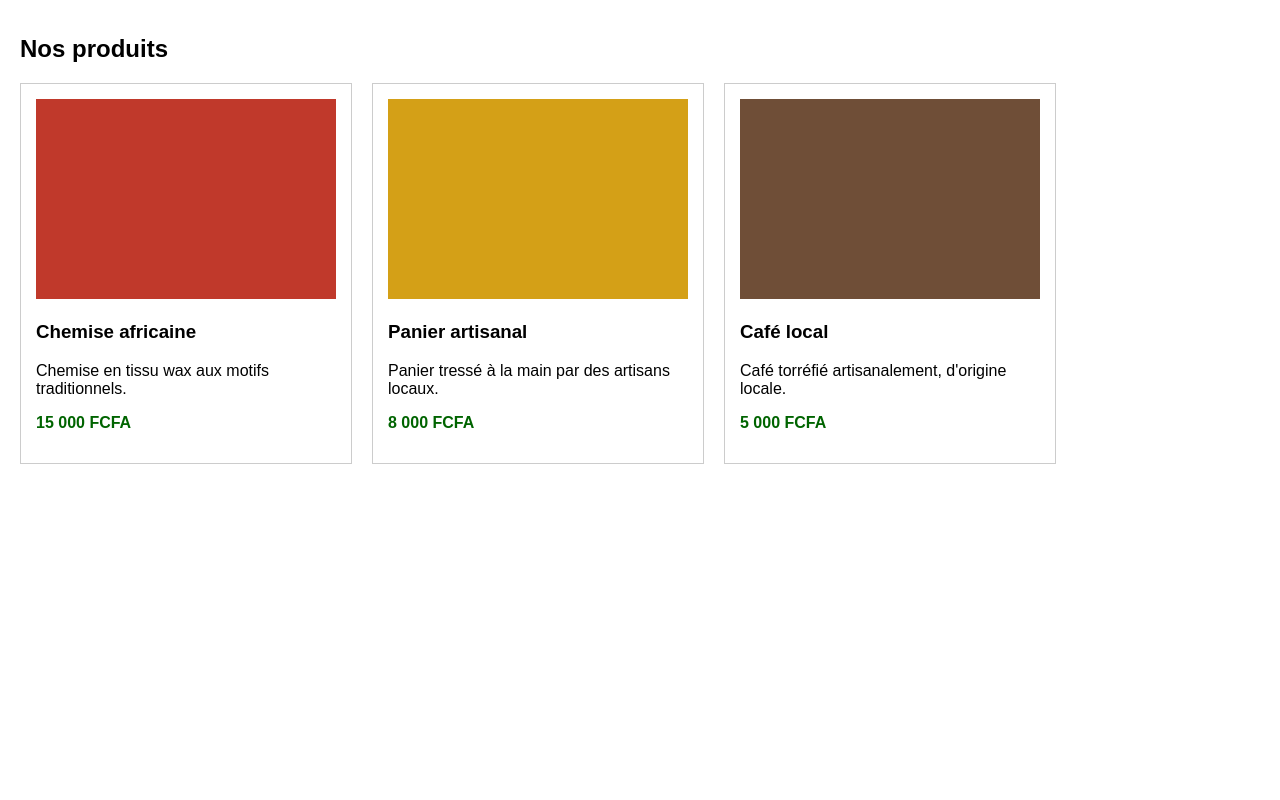
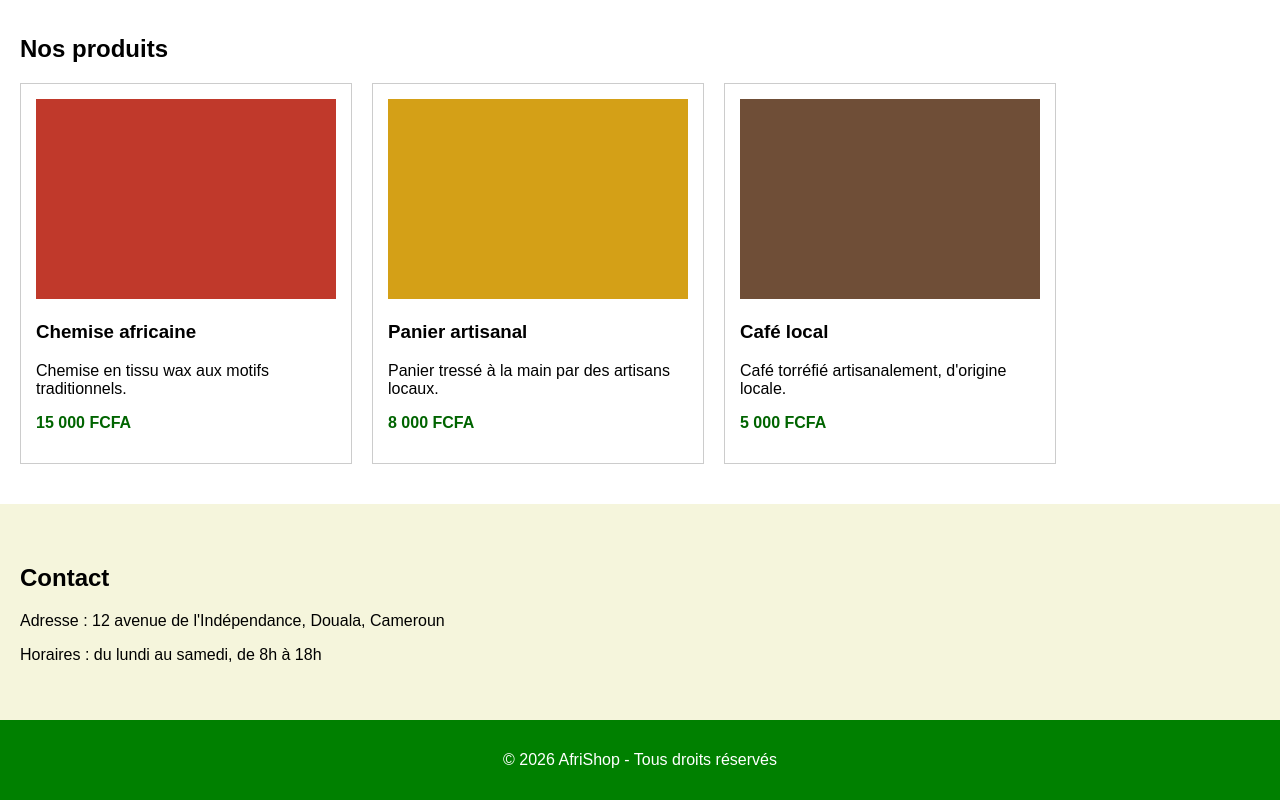
Before and after one commit to Safwan0506/AfriShop, a plain HTML site: page index.html in a window 1280 px wide. Shown: the part 321-1121 px from the top of the page. Before the commit the page ends 825 px from the top, so only its background shows below. Drawn offline with Linux system fonts and the light colour scheme.

Commit message:
feat: ajouter la section contact et le pied de page
Co-Authored-By: Claude Sonnet 5.5 <noreply@anthropic.com>

```diff
--- a/index.html
+++ b/index.html
@@ -43,5 +43,13 @@
       </article>
     </div>
   </section>
+  <section id="contact">
+    <h2>Contact</h2>
+    <p>Adresse : 12 avenue de l'Indépendance, Douala, Cameroun</p>
+    <p>Horaires : du lundi au samedi, de 8h à 18h</p>
+  </section>
+  <footer>
+    <p>&copy; 2026 AfriShop - Tous droits réservés</p>
+  </footer>
 </body>
 </html>
--- a/style.css
+++ b/style.css
@@ -10,3 +10,5 @@ nav a { color: white; text-decoration: none; margin-right: 20px; }
 .carte { width: 300px; border: 1px solid #ccc; padding: 15px; }
 .carte img { width: 100%; }
 .prix { font-weight: bold; color: darkgreen; }
+#contact { padding: 40px 20px; background: beige; }
+footer { background: green; color: white; text-align: center; padding: 15px; }
```
